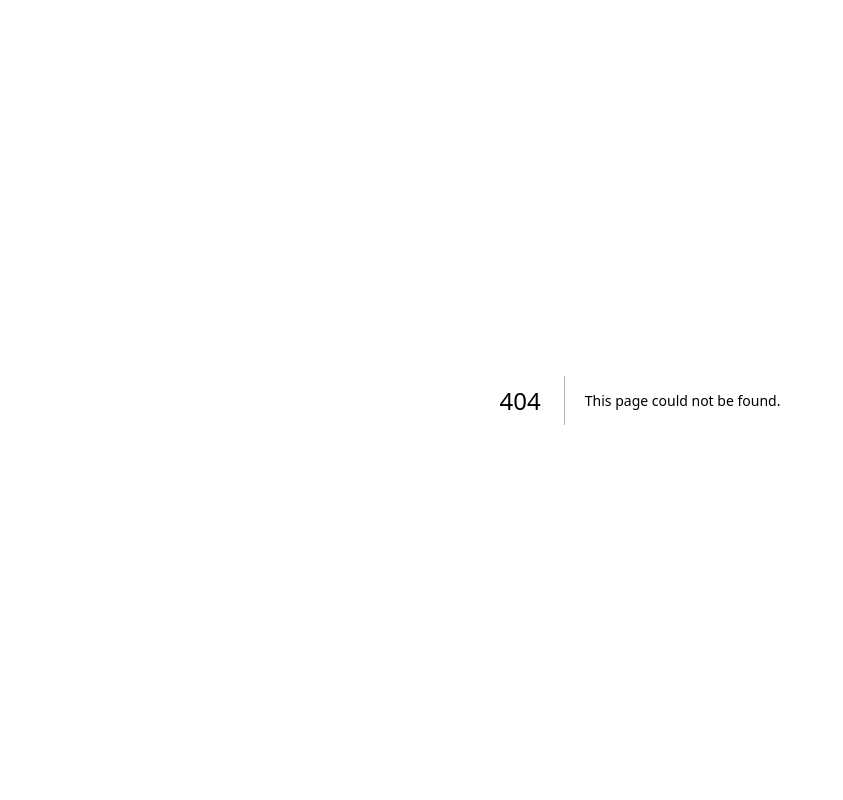
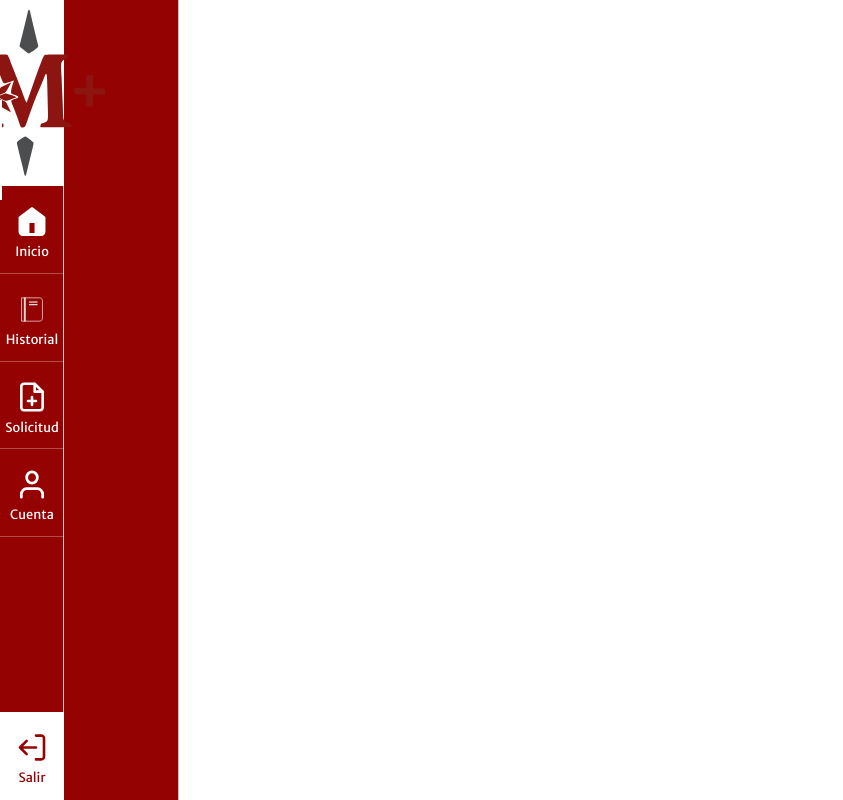
Before and after one commit to proyectoMaxCTPMN/mipp-plus, a Next.js app: page /mipp/account in a window 1280 px wide. Before the commit this address had no page. Shown: the whole page, without its empty margins (0-843 px from the left). Built offline with nearby package versions, Linux system fonts and the light colour scheme.

Commit message:
working on navbar

```diff
--- a/src/app/dashboard/page.jsx
+++ b/src/app/mipp/account/page.jsx
@@ -2,6 +2,6 @@ import Navbar from '../components/nav/Navbar'
 
 export default function Dashboard(){
     return(
-         <Navbar></Navbar>
+         <h1>hola</h1>
     )
 }
--- /dev/null
+++ b/src/app/mipp/components/nav/Navbar.jsx
@@ -0,0 +1,63 @@
+'use client'
+
+import style from './navbar.module.css'
+import Image from 'next/image'
+import {useState } from 'react';
+import { redirect } from 'next/navigation'
+
+export default function Navbar(){
+    const [hoverIndex, setHoverIndex] = useState(0)
+    const [pageIndex, setPageIndex] = useState(1)
+
+    //Solicitude Sidebar State
+    const [solicitudeShow, setSolicitudeShow] = useState(true)
+
+    let barHeight = pageIndex * 12.5;
+    return(
+        <>
+            <div className={style.sidebarContainer}>
+                <div className={style.selectedBar} style={{top:`${barHeight}dvh`}}></div>
+                <div className={style.logo} style={solicitudeShow ? {width: "12dvw"} : {width: "5dvw"} }>
+                    <Image src={"/logo-short.svg"} height={20} width={20} alt='Logo' className={style.logoImage}/>
+                </div>
+
+                <div className={style.dashboard} onClick={() => {setPageIndex(1); redirect("/mipp/dashboard");}} onMouseEnter={() => setHoverIndex(1)} onMouseLeave={() => setHoverIndex(0)}>
+                    <Image src={pageIndex == 1 || hoverIndex == 1? "/menuIcons/home_selected.svg" : "/menuIcons/home_unselected.svg"} height={20} width={20} alt='Logo' className={style.iconImage}/>
+                    <p className={style.subText}>Inicio</p>
+                </div>
+
+                <div className={style.history} onClick={() => {setPageIndex(2); redirect("/mipp/history");}} onMouseEnter={() => setHoverIndex(2)} onMouseLeave={() => setHoverIndex(0)}>
+                    <Image src={pageIndex == 2 || hoverIndex == 2 ? "/menuIcons/hist_selected.svg" : "/menuIcons/hist_unselected.svg"} height={20} width={20} alt='Logo' className={style.iconImage}/>
+                    <p className={style.subText}>Historial</p>
+                </div>
+
+                <div className={style.soli} onClick={() => {setPageIndex(3); redirect("/mipp/solicitude");}} onMouseEnter={() => setHoverIndex(3)} onMouseLeave={() => setHoverIndex(0)}>
+                    <Image src={pageIndex == 3 || hoverIndex == 3 ? "/menuIcons/soli_selected.svg" : "/menuIcons/soli_unselected.svg"} height={20} width={20} alt='Logo' className={style.iconImage}/>
+                    <p className={style.subText}>Solicitud</p>
+                </div>
+
+                <div className={style.account} onClick={() => {setPageIndex(4); redirect("/mipp/account");}} onMouseEnter={() => setHoverIndex(4)} onMouseLeave={() => setHoverIndex(0)}>
+                    <Image src={pageIndex == 4 || hoverIndex == 4 ? "/menuIcons/account_selected.svg" : "/menuIcons/account_unselected.svg"} height={20} width={20} alt='Logo' className={style.iconImage}/>
+                    <p className={style.subText}>Cuenta</p>
+                </div>
+
+                <div className={style.logoff}>
+                    <Image src={"/menuIcons/logoff.svg"} height={20} width={20} alt='Logo' className={style.iconImage}/>
+                    <p className={style.subText} style={{color: "#940202"}}>Salir</p>
+                </div>
+            </div>
+
+            <SolicitudeBar solicitudeShow={solicitudeShow}/>
+        </>
+
+    )
+}
+
+
+function SolicitudeBar({solicitudeShow}){
+    return(
+        <div className={style.solicitudeSideBar} style={solicitudeShow ? {left:" 5dvw"} : {left:"-2dvw"}}>
+
+        </div>
+    )
+}
--- /dev/null
+++ b/src/app/mipp/components/nav/navbar.module.css
@@ -0,0 +1,128 @@
+@import url('https://fonts.googleapis.com/css2?family=Merriweather+Sans:ital,wght@0,300..800;1,300..800&display=swap');
+
+.sidebarContainer{
+    display: grid;
+    height: 100dvh;
+    width: 5dvw;
+    background-color: #940202;
+    position: absolute;
+    left: 0;
+    z-index: 5;
+    grid-template-areas:
+    "logo"
+    "dash"
+    "hist"
+    "soli"
+    "account"
+    "."
+    "."
+    "logoff";
+    grid-template-rows: repeat(8,1fr);
+    border-right: 1px solid #c4c4c4;
+}
+
+.sidebarContainer >*{
+    font-family: "Merriweather Sans", sans-serif;
+    font-optical-sizing: auto;
+    display: flex;
+    flex-direction: column;
+    place-content: center;
+    place-items: center;
+    max-width: 5dvw;
+    border-bottom: 1px solid rgba(255, 255, 255, 0.288);
+}
+
+.selectedBar{
+    background-color: #fff;
+    width: 2px;
+    height: 12.5dvh;
+    position: absolute;
+    left: 0;
+    transition: all 0.2s ease-in-out;
+}
+
+
+.subText{
+    color: #fff;
+    font-size: 1dvw;
+}
+
+.iconImage{
+    width: 50%;
+    height: 50%;
+}
+
+@media only screen and (max-width: 1050px) {
+
+   .subText {
+      display:none
+   }
+
+   .iconImage{
+    width: 75%;
+    height: 75%;
+    }
+
+}
+
+.logo{
+    background-color: white;
+    grid-area: logo;
+    height: 100%;
+
+    padding: 0.5em;
+    & .logoImage{
+        width: inherit;
+        height: auto;
+    }
+}
+
+
+
+.dashboard{
+    grid-area: dash;
+}
+
+
+
+.history{
+    grid-area: hist;
+}
+
+.soli{
+    grid-area: soli;
+}
+
+.account{
+    grid-area: account;
+}
+
+.logoff{
+    background-color: white;
+    grid-area: logoff;
+}
+
+
+
+
+.solicitudeSideBar{
+    display: grid;
+    height: 100dvh;
+    width: 9dvw;
+    background-color: #940202;
+    position: absolute;
+    z-index: 4;
+    grid-template-rows: repeat(4,1fr);
+    border-right: 1px solid #c4c4c4;
+}
+
+.sidebarContainer >*{
+    font-family: "Merriweather Sans", sans-serif;
+    font-optical-sizing: auto;
+    display: flex;
+    flex-direction: column;
+    place-content: center;
+    place-items: center;
+    max-width: 5dvw;
+    border-bottom: 1px solid rgba(255, 255, 255, 0.288);
+}
--- /dev/null
+++ b/src/app/mipp/layout.js
@@ -0,0 +1,12 @@
+import "../globals.css";
+import Navbar from './components/nav/Navbar'
+export default function MippLayout({ children }) {
+  return (
+    <html lang="es">
+      <body>
+        <Navbar></Navbar>
+        {children}
+      </body>
+    </html>
+  );
+}
```
Also changed, not shown: src/app/components/nav/Navbar.jsx (deleted, +0 -43 lines), src/app/components/nav/navbar.module.css (deleted, +0 -85 lines), src/app/mipp/dashboard/page.jsx (added, +7 -0 lines), src/app/mipp/history/page.jsx (added, +7 -0 lines), src/app/mipp/solicitude/page.jsx (added, +7 -0 lines).
